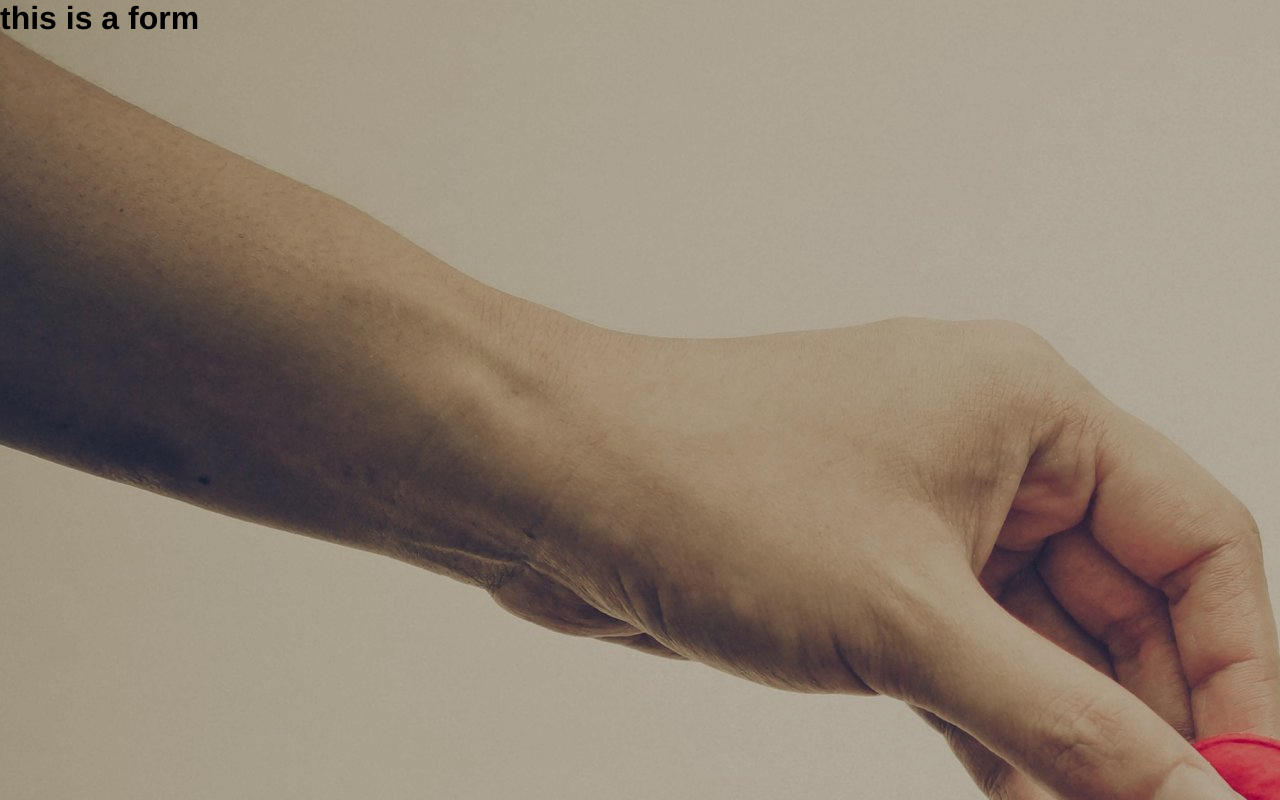
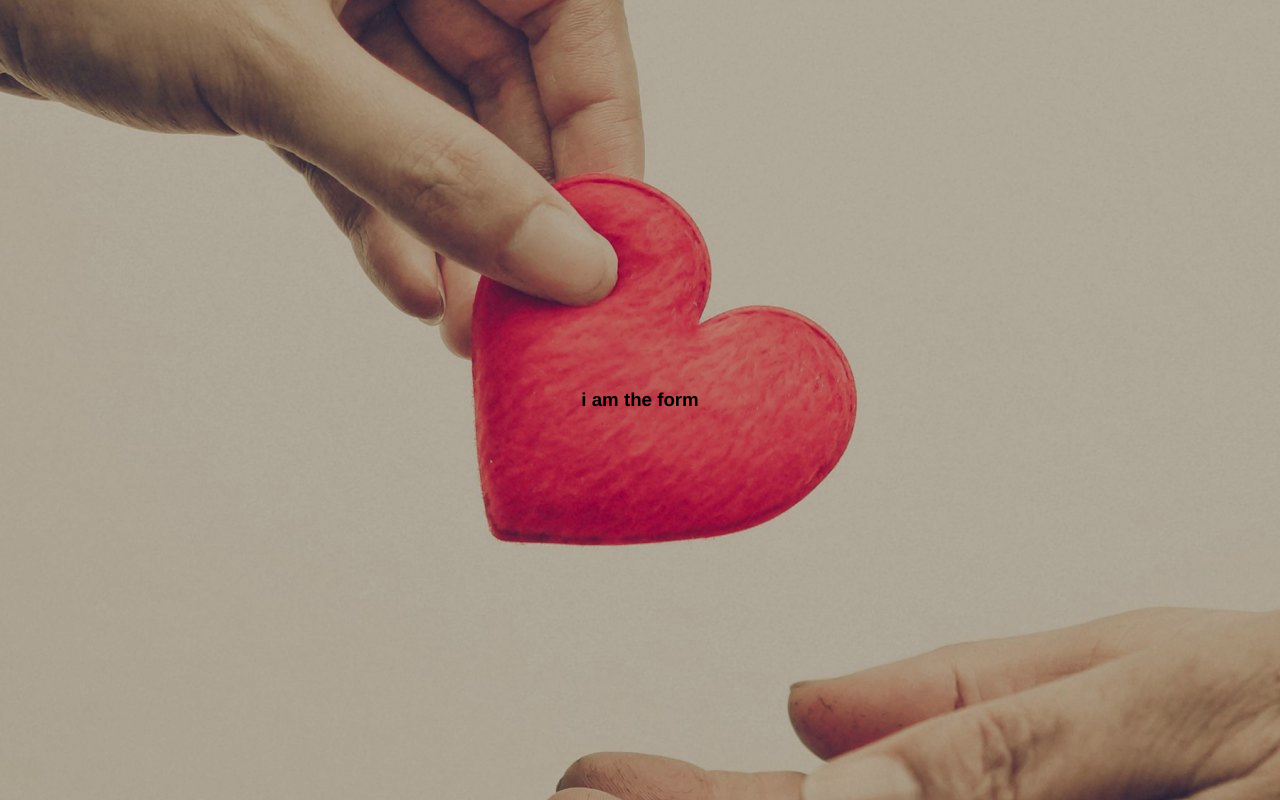
Before and after one commit to spiropoulos94/FRONTIDA_STO_SPITI_frontend, a Vue app: page /login in a window 1280 px wide. Built offline with nearby package versions, Linux system fonts and the light colour scheme.

Commit message:
init login opacity ok

```diff
--- /dev/null
+++ b/src/components/LoginForm.vue
@@ -0,0 +1,13 @@
+<template>
+  <div class="form-wrapper">
+    <h3 class="form">i am the form</h3>
+    <form></form>
+  </div>
+</template>
+
+<script>
+export default {
+  name: "LoginForm",
+};
+</script>
+<style lang="scss" scoped></style>
--- a/src/pages/Login.vue
+++ b/src/pages/Login.vue
@@ -1,13 +1,17 @@
 <template>
   <div class="login-page">
-    <!-- <img src="@/assets/login.jpeg" /> -->
-    <div class="login-content"><h1 class="form">this is a form</h1></div>
+    <div class="login-content">
+      <LoginFormVue />
+    </div>
   </div>
 </template>
 
 <script>
+import LoginFormVue from "../components/LoginForm.vue";
+
 export default {
   name: "Login",
+  components: { LoginFormVue },
 };
 </script>
 
@@ -24,7 +28,8 @@ export default {
     content: "";
     background-image: url("https://frontidastospiti.com/wp-content/uploads/2022/05/1_7UA2Rd0xs6AVxtASN-UaA-scaled.jpeg");
     background-image: url("@/assets/login.jpeg");
-    background-repeat: no-repeat;
+    background-attachment: fixed;
+    background-position: center;
     position: absolute;
     top: 0px;
     right: 0px;
@@ -35,9 +40,12 @@ export default {
 
   .login-content {
     display: flex;
-    width: 100vh;
+    width: 100%;
     height: 100vh;
     position: relative;
+
+    justify-content: center;
+    align-items: center;
   }
 }
 </style>
```
